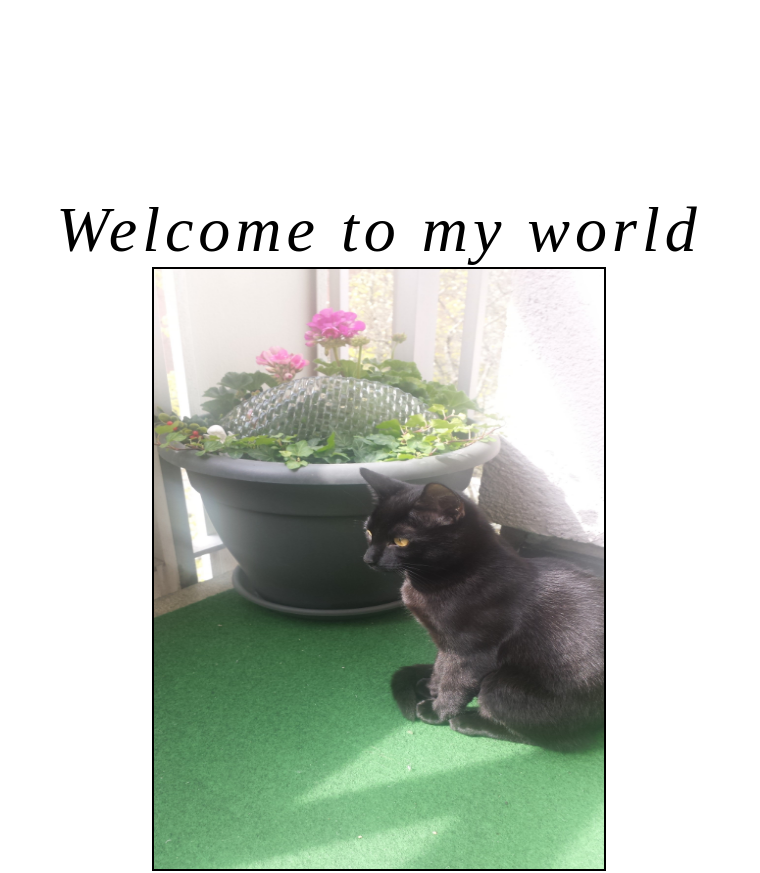
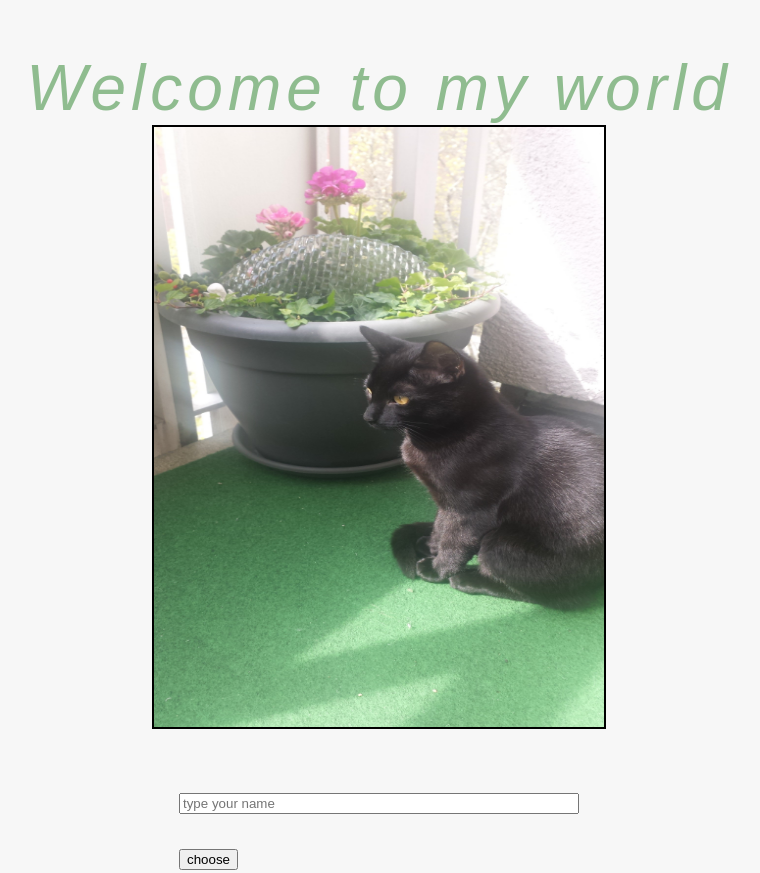
Before and after one commit to imalione/lafamille, a plain HTML site: page index.html in a window 1280 px wide. Shown: the top 873 px of the page, without its empty margins (261-1021 px from the left). Drawn offline with Linux system fonts and the light colour scheme.

Commit message:
add color
change background color

```diff
--- a/main.css
+++ b/main.css
@@ -3,15 +3,19 @@ display: flex;
 flex-direction: column;
 justify-content: center;
 align-items: center;
-margin-top: 150px;
+background: #F7F7F7;
+  background: -moz-linear-gradient(45deg, #F7F7F7 0%, #EAE0D5 100%);
 }
 
 h1 {
   font-size: 4em;
   font-style: italic;
   font-weight: lighter;
+  font-family: 'Raleway', sans-serif;
   margin-bottom: 0px;
   letter-spacing: 5px;
+  background-color: #FFFFFFFFF;
+  color: DarkSeaGreen;
 }
 
 .inputSection {
```
